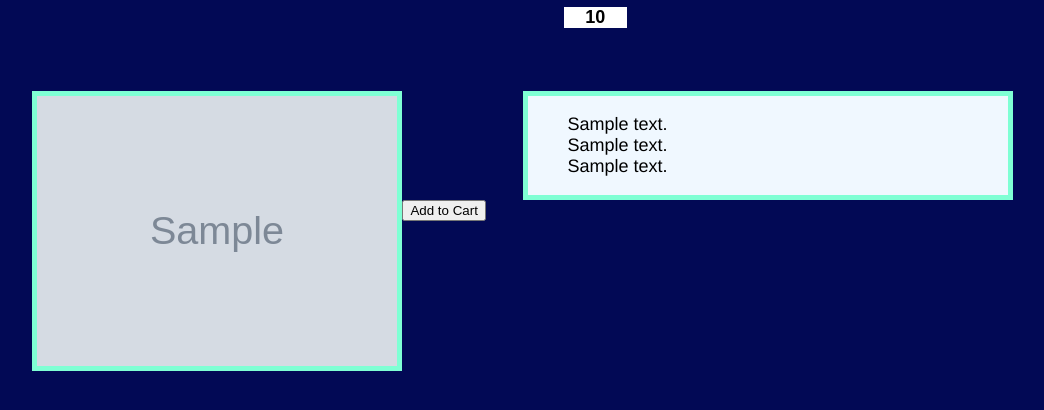
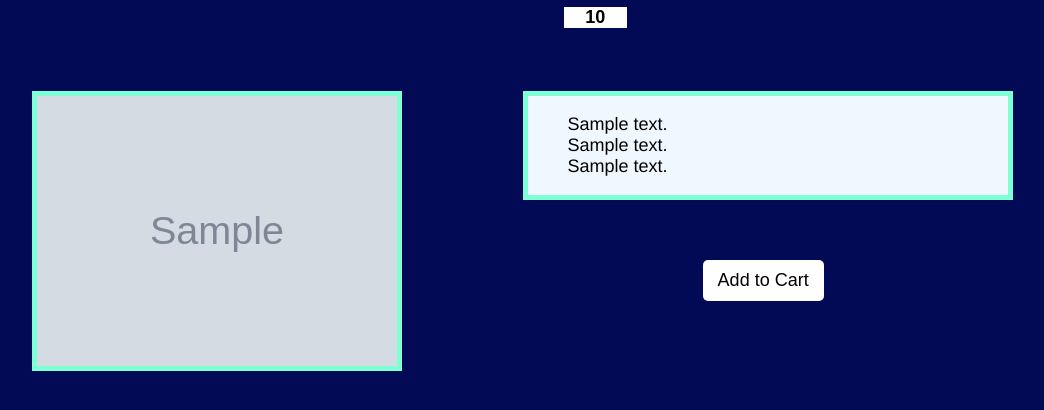
Before and after one commit to andysegura/TechX-TeamMiners-unit1, a Flask app: template Unit3/templates/instrument.html in a window 1280 px wide. Shown: the part 184-594 px from the top of the page, without its empty margins (51-1095 px from the left). Run offline with Flask 2, Linux system fonts and the light colour scheme; the template is opened without the code that fills it: most values are stand-ins (such as "Sample title", 1, 10 or a date in 2020); grey boxes marked "Sample" are stand-in pictures; a database or web service that is not in the repository returns one stand-in record (values such as "Sample title"); some libraries are stand-ins or nearby versions.

Commit message:
add to cart button changed

```diff
--- a/Unit3/static/instrument.css
+++ b/Unit3/static/instrument.css
@@ -27,7 +27,6 @@
     border-style: solid;
     border-width: thick;
     border-color: aquamarine;
-
     margin-left: 1%;
     float: left;
     width: 30%;
@@ -48,3 +47,18 @@
     margin-top: 5%;
     margin-left: 5%;
 }
+
+.cart_button {
+    margin-left: 25%;
+    margin-top: 5%;
+}
+
+input[type=submit] {
+    padding:10px 15px;
+    background: white;
+    font-size: large;
+    border: 0 black;
+    cursor:pointer;
+    -webkit-border-radius: 5px;
+    border-radius: 5px;
+}
--- a/Unit3/templates/instrument.html
+++ b/Unit3/templates/instrument.html
@@ -32,7 +32,7 @@
 
       </div>
       <form method="post" action="/add_to_cart/{{instrument['category']}}/{{instrument['model_number']}}">
-        <input type="submit" value="Add to Cart">
+        <input type="submit" value="Add to Cart" class="cart_button">
       </form>
 
 
```
